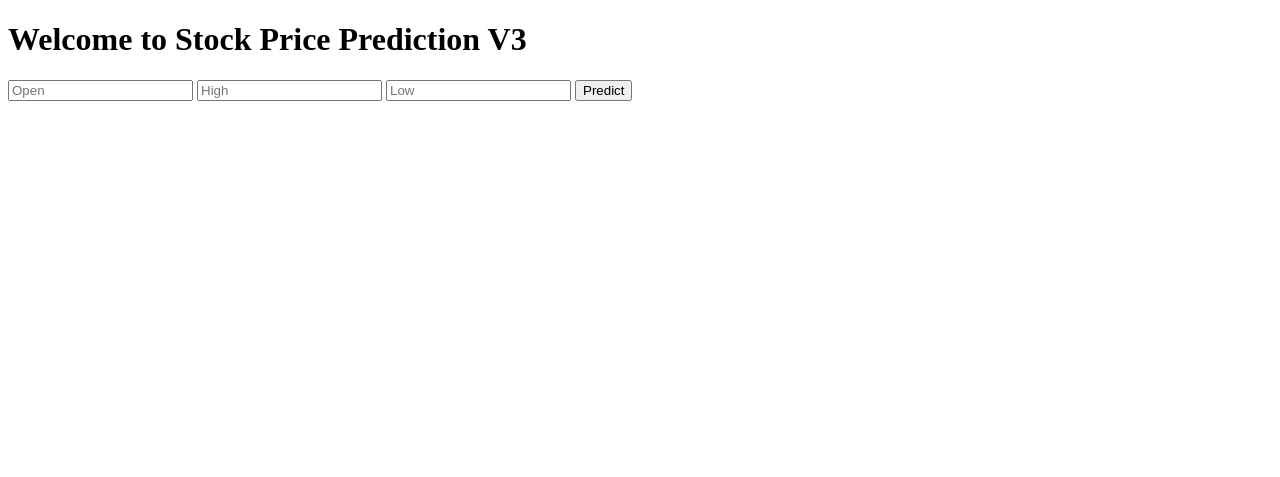
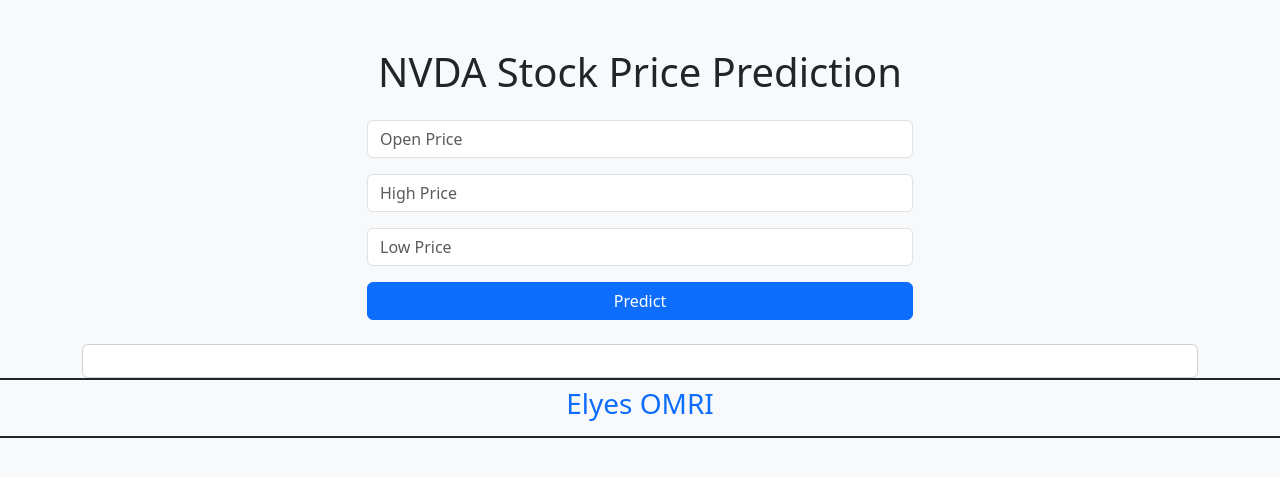
Before and after one commit to ilyeso/aws-stock-price-prediction, a Flask app: template templates/index.html in a window 1280 px wide. Shown: the top 477 px of the page. Run offline with Flask 3, Linux system fonts and the light colour scheme; the template is opened without the code that fills it, so the values that code supplies are empty; parts of the project's set-up code (start-up, migrations or seed data) failed here and were passed over; some libraries are stand-ins or nearby versions.

Commit message:
Unhancing front end page style

```diff
--- a/templates/index.html
+++ b/templates/index.html
@@ -4,20 +4,71 @@
     <meta charset="UTF-8">
     <meta name="viewport" content="width=device-width, initial-scale=1.0">
     <title>Stock Price Prediction</title>
+    <!-- Bootstrap CSS -->
+    <link href="https://cdn.jsdelivr.net/npm/bootstrap@5.3.0/dist/css/bootstrap.min.css" rel="stylesheet">
     <script src="https://cdn.plot.ly/plotly-latest.min.js"></script>
+    <style>
+        body {
+            background-color: #f8f9fa;
+        }
+        .prediction-result {
+            font-weight: bold;
+            font-size: 1.2em;
+            margin-top: 20px;
+        }
+    </style>
 </head>
 <body>
-    <h1>Welcome to Stock Price Prediction V3</h1>
-    <form action="/predict" method="post">
-        <input type="text" name="open" placeholder="Open  ">
-        <input type="text" name="high" placeholder="High ">
-        <input type="text" name="low" placeholder="Low">
-        <button type="submit">Predict</button>
-    </form>
-    <p>{{ prediction_text }}</p>
+    <div class="container mt-5">
+        <h1 class="text-center mb-4">NVDA Stock Price Prediction</h1>
 
-    <div class="graph-container">
-        {{ graph|safe }}
+        <div class="row justify-content-center">
+            <div class="col-md-6">
+                <form action="/predict" method="post" class="mb-4">
+                    <div class="mb-3">
+                        <input type="text" class="form-control" name="open" placeholder="Open Price">
+                    </div>
+                    <div class="mb-3">
+                        <input type="text" class="form-control" name="high" placeholder="High Price">
+                    </div>
+                    <div class="mb-3">
+                        <input type="text" class="form-control" name="low" placeholder="Low Price">
+                    </div>
+                    <button type="submit" class="btn btn-primary w-100">Predict</button>
+                </form>
+            </div>
+        </div>
+
+        {% if prediction_text %}
+        <div class="row justify-content-center">
+            <div class="col-md-6">
+                <div class="alert alert-info prediction-result" role="alert">
+                    {{ prediction_text }}
+                </div>
+            </div>
+        </div>
+        {% endif %}
+
+        <div class="row">
+            <div class="col-12">
+                <div class="card">
+                    <div class="card-body">
+                        <div class="graph-container">
+                            {{ graph|safe }}
+                        </div>
+                    </div>
+                </div>
+            </div>
+        </div>
     </div>
+
+    <footer>
+        <div style="border: 2px solid;text-align:right" class="row" >
+            <a class='btn btn-link'  href='https://www.linkedin.com/in/ilyes-omri/'><h3 style="display:inline-block;">Elyes OMRI</h3></a>
+        </div>
+    </footer>
+
+    <!-- Bootstrap JS (optional) -->
+    <script src="https://cdn.jsdelivr.net/npm/bootstrap@5.3.0/dist/js/bootstrap.bundle.min.js"></script>
 </body>
 </html>
```
